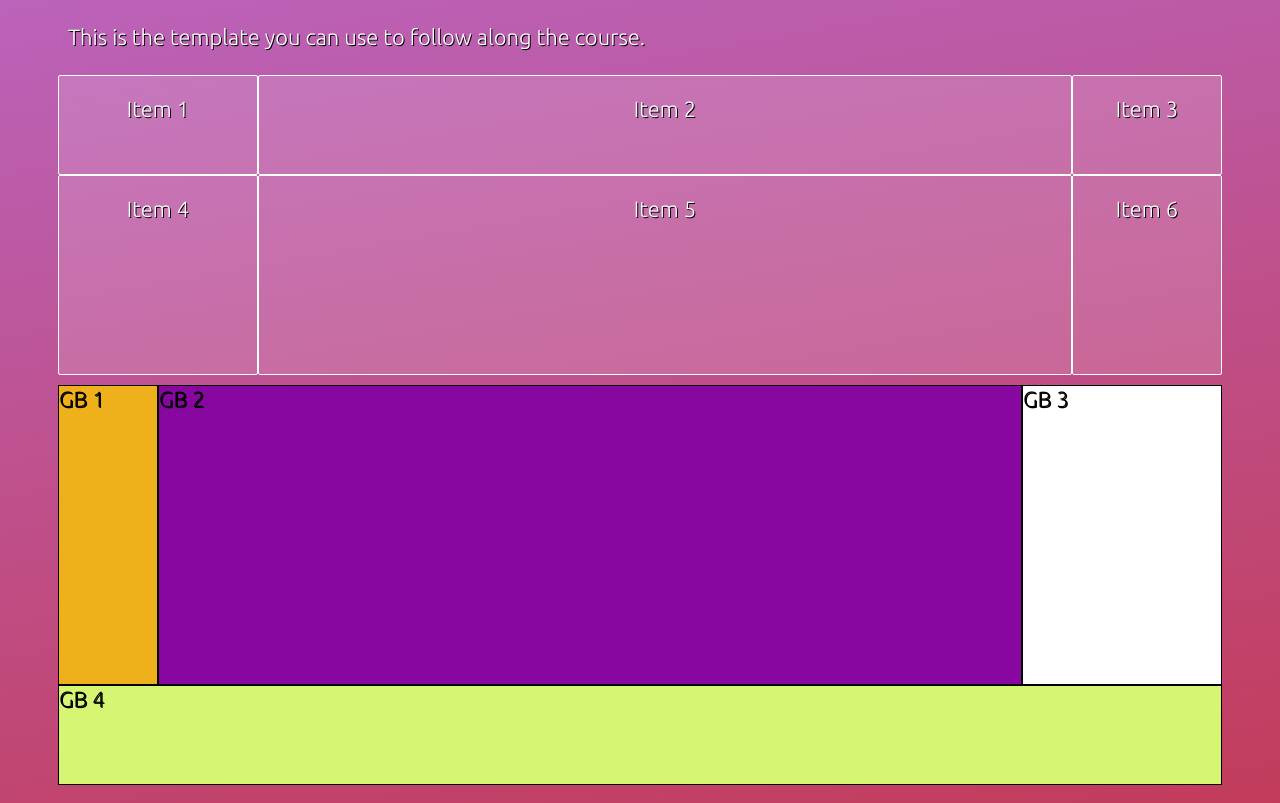
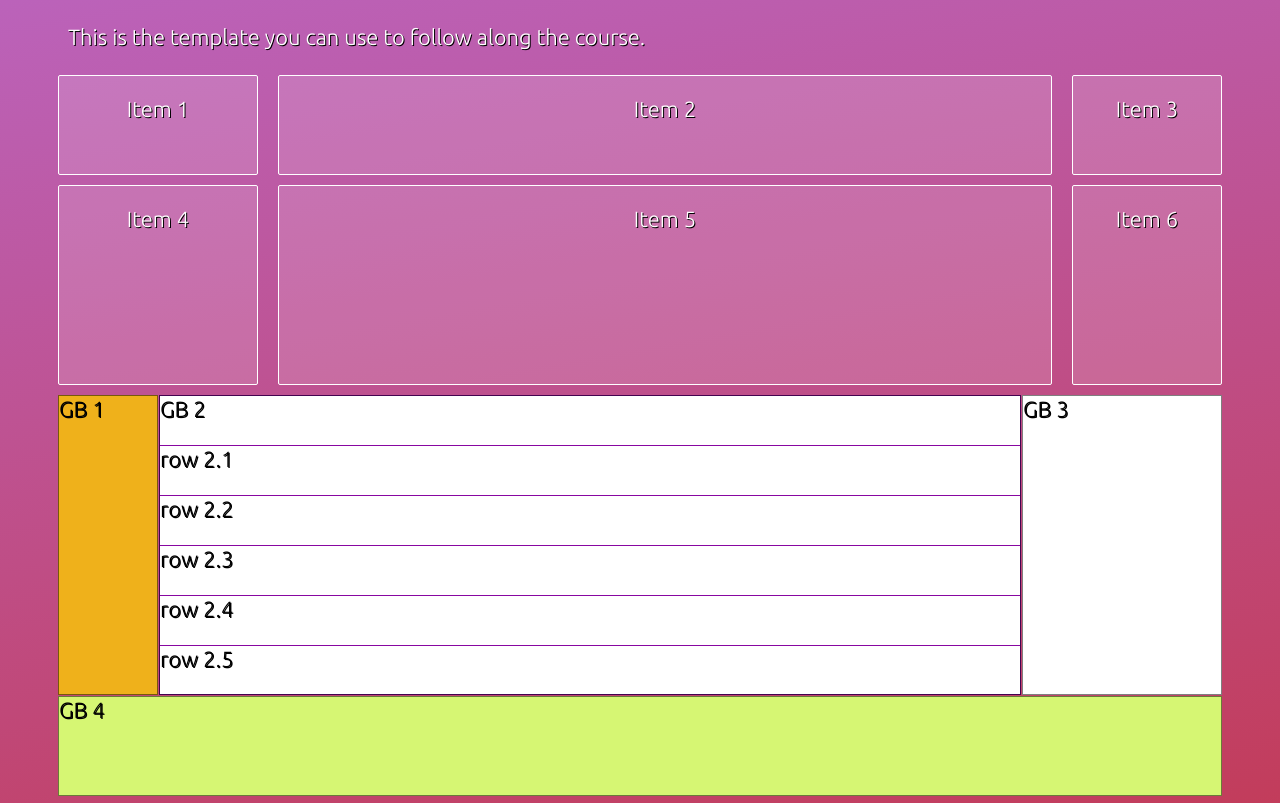
Before and after one commit to gabebravo/css-gri-flex, a plain HTML site: page section-3/index.html in a window 1280 px wide. Shown: the part 149-952 px from the top of the page. Drawn offline with Linux system fonts and the light colour scheme.

Commit message:
Styled my own grid some more

```diff
--- a/section-3/css/base.css
+++ b/section-3/css/base.css
@@ -57,6 +57,9 @@ a:hover {
 .grid {
   display: grid;
   grid-template: 100px 200px / 200px auto 150px; /* short-hand way of defining : rows / columns */
+  /* grid-row-gap: 10px;
+  grid-column-gap: 20px; */
+  grid-gap: 10px 20px; /* short-hand way of defining : row-gap column-gap */
 }
 
 .grid > * {
@@ -80,19 +83,30 @@ a:hover {
 
 /* ____________________________________________________________________________________- */
 
+/* make a 3 x 3 grid - the 4th row will be auto placed by the grid */
 .gb-grid-layout {
   margin-top: 10px;
   display: grid;
   grid-template: 300px 300px 300px / 100px auto 200px;
+  grid-gap: 1px;
 }
 
+/* This just makes each item automatically grid ready */
 .gb-grid-item {
   background: #fff;
   color: #000;
-  border: 1px solid #000;
+  border: 1px solid rgba(000, 0, 0, 0.5);
+  display: grid;
+  grid-row-gap: 1px;
 }
 
+/* This is the auto placed grid row and we are saying to span the width of the 3 rows above it */
 .gb-grid-item:nth-child(4) {
   grid-column: auto / span 3;
   height: 100px;
 }
+
+.gb-grid-item-row {
+  background: #fff;
+  color: #000;
+}
--- a/section-3/index.html
+++ b/section-3/index.html
@@ -24,7 +24,14 @@
 
     <div class="gb-grid-layout">
       <div class="gb-grid-item">GB 1</div>
-      <div class="gb-grid-item">GB 2</div>
+      <div class="gb-grid-item">
+        <div class="gb-grid-item-row">GB 2</div>
+        <div class="gb-grid-item-row">row 2.1</div>
+        <div class="gb-grid-item-row">row 2.2</div>
+        <div class="gb-grid-item-row">row 2.3</div>
+        <div class="gb-grid-item-row">row 2.4</div>
+        <div class="gb-grid-item-row">row 2.5</div>
+      </div>
       <div class="gb-grid-item">GB 3</div>
       <div class="gb-grid-item">GB 4</div>
     </div>
```
